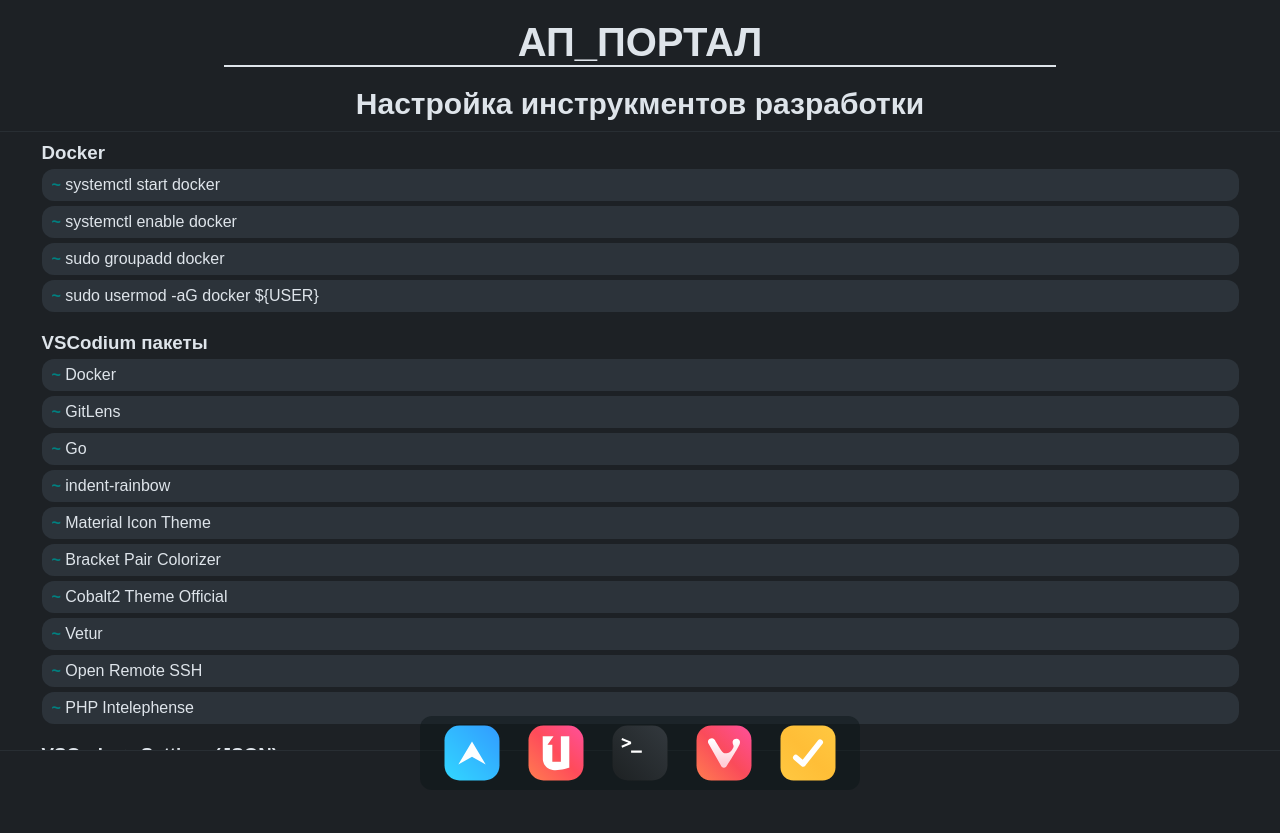
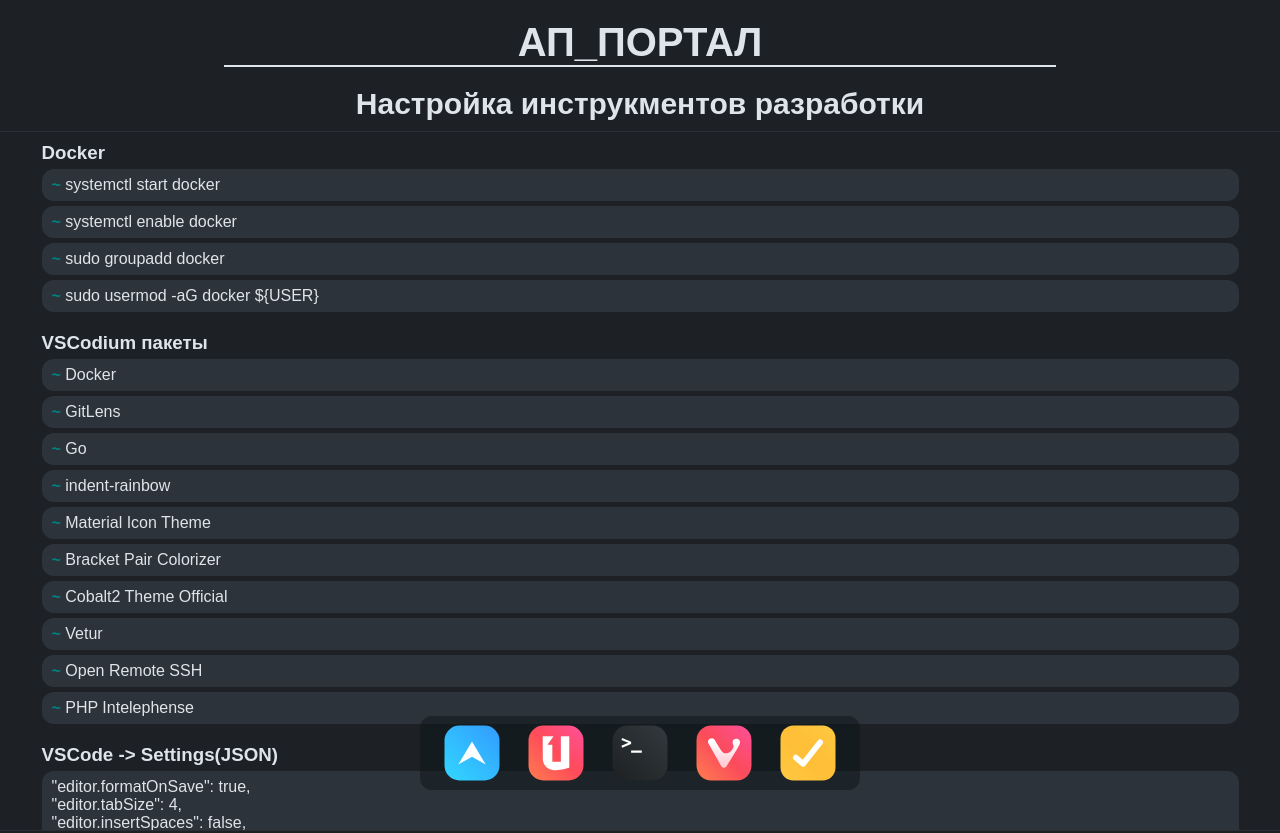
Before and after one commit to appvs/ap_portal, a Vue app in the folder frontend/: page /linux in a window 1280 px wide. Before the commit the page ends 800 px from the top, so only its background shows below. Built offline with nearby package versions, Linux system fonts and the light colour scheme.

Commit message:
add area

```diff
--- a/frontend/src/App.vue
+++ b/frontend/src/App.vue
@@ -1,11 +1,11 @@
 <template>
-	<h1>
-		<router-link to="/">АП_ПОРТАЛ</router-link>
-	</h1>
+	<div>
+		<h1><router-link to="/">АП_ПОРТАЛ</router-link></h1>
 
-	<router-view></router-view>
+		<router-view></router-view>
 
-	<Dock :sections="sections"/>
+		<dock :sections="sections"></dock>
+	</div>
 </template>
 
 <script>
@@ -14,10 +14,11 @@
 import linux from './assets/linux.svg'
 import vita from './assets/vita.svg'
 import anydo from './assets/anydo.svg'
-import Dock from './components/AppDock.vue'
+import dock from './components/AppDock.vue'
+import axios from 'axios'
 
 export default {
-	components: { Dock },
+	components: { dock },
 
 	data() {
 		return {
@@ -57,13 +58,10 @@
 
 	methods: {
 		async testGet() {
-			fetch('http://localhost:8000')
-				.then(response => {
-					return response.text()
-				})
-				.then(data => {
-					console.log(data)
-				})
+			axios.get('http://localhost:8000')
+			.then( response => {
+				return response.data
+			})
 		}
 	}
 }
@@ -106,7 +104,7 @@
 	width: 100%;
 	margin: 0 auto;
 	min-height: 200px;
-	height: 620px;
+	height: 700px;
 	border-top-color: transparent;
 	box-sizing: border-box;
 	padding: 10px;
--- /dev/null
+++ b/frontend/src/components/TerminalArea.vue
@@ -0,0 +1,40 @@
+<template>
+	<div class="lines">
+		<h3>{{ title }}</h3>
+		<div class="area">
+			<p v-for="line in lines" :key="line">
+				{{ line }}
+			</p>
+		</div>
+	</div>
+</template>
+
+<script>
+export default {
+
+	props: {
+		title: String,
+		lines: Array
+	},
+
+	data() {
+		return {
+
+		}
+	}
+}
+</script>
+
+<style lang="scss" scoped>
+.lines {
+	width: 95%;
+	margin: 0 auto 20px auto;
+}
+
+.area {
+	margin: 5px auto 5px auto;
+	padding: 7px 10px;
+	background: #2C333A;
+	border-radius: 12px;
+}
+</style>
--- a/frontend/src/views/AppDev.vue
+++ b/frontend/src/views/AppDev.vue
@@ -1,24 +1,35 @@
 <template>
+	<div>
 		<h2>Настройка инструкментов разработки</h2>
 
 		<div class="content">
 			<terminal-line
-			v-for="block in blocks"
+				v-for="block in blocksLine"
 				:key="block.title"
 				:title="block.title"
 				:lines="block.lines"
 			></terminal-line>
+
+			<terminal-area
+				v-for="block in blocksArea"
+				:key="block.title"
+				:title="block.title"
+				:lines="block.lines"
+			></terminal-area>
+		</div>
 	</div>
 </template>
 
 <script>
 import TerminalLine from '@/components/TerminalLine.vue'
+import TerminalArea from '../components/TerminalArea.vue'
 
 export default {
-	components: {TerminalLine},
+	components: { TerminalLine, TerminalArea },
+
 	data() {
 		return {
-			blocks: [
+			blocksLine: [
 				{
 					title: 'Docker',
 					lines: [
@@ -44,6 +55,8 @@
 						'PHP Intelephense'
 					]
 				},
+			],
+			blocksArea: [
 				{
 					title: 'VSCode -> Settings(JSON)',
 					lines: [
```
Also changed, not shown: 1 other file (tests, documents, lock files or other folders). Lines whose indentation alone changed are shown as unchanged.
